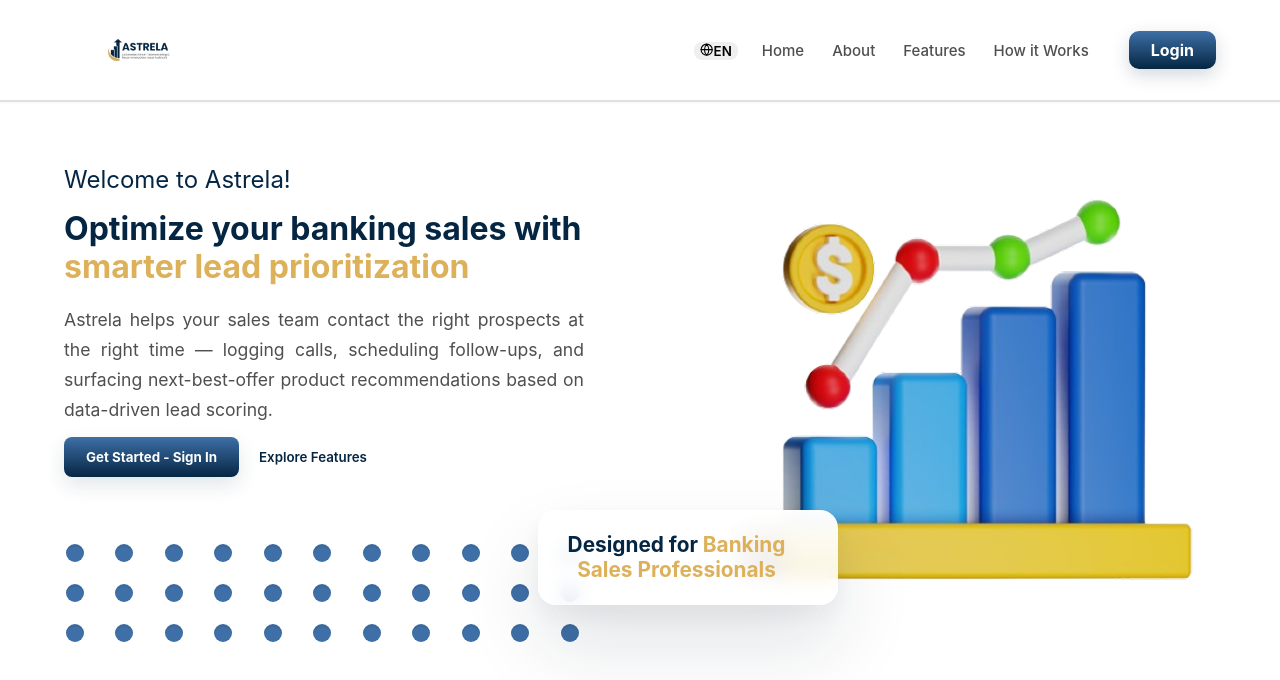
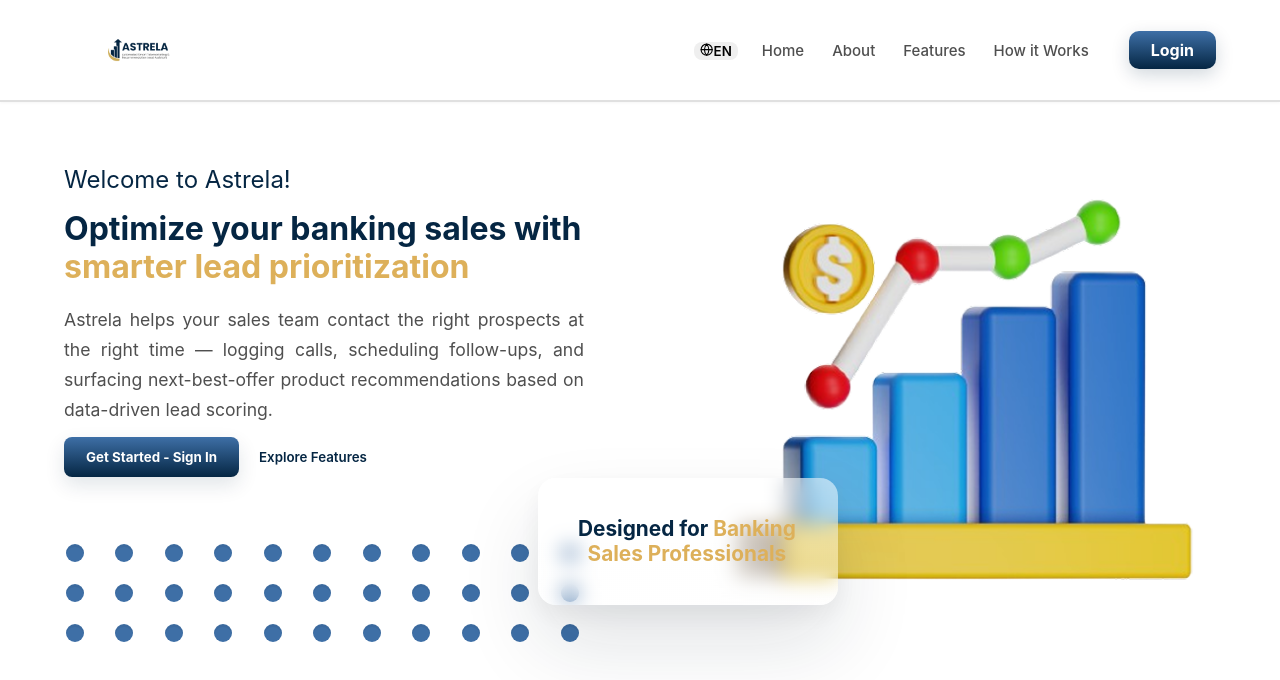
Before and after one commit to KafiRijal/Astrela-app, a React (Vite) app: page / in a window 1280 px wide. Shown: the top 680 px of the page. Built offline with nearby package versions, Linux system fonts and the light colour scheme.

Commit message:
Update Hero

```diff
--- a/src/components/Hero/Hero.module.css
+++ b/src/components/Hero/Hero.module.css
@@ -136,12 +136,12 @@
   left: -27%;
   bottom: 6%;
   width: 300px;
-  padding: 24px 30px;
+  padding: 40px 40px;
   border-radius: 18px;
   background: linear-gradient(
     180deg,
-    rgba(255, 255, 255, 0.98) 0%,
-    rgba(255, 255, 255, 0.85) 60%
+    rgba(255, 255, 255, 0.55) 0%,
+    rgba(255, 255, 255, 0.3) 100%
   );
   backdrop-filter: blur(10px);
   -webkit-backdrop-filter: blur(10px);
@@ -151,19 +151,6 @@
   display: flex;
   align-items: flex-start;
   text-align: center;
-}
-
-.floatingCard::before {
-  content: "";
-  position: absolute;
-  top: -8px;
-  left: -8px;
-  width: 36%;
-  height: 34%;
-  border-top-left-radius: 18px;
-  border-top-right-radius: 30%;
-  pointer-events: none;
-  z-index: 51;
 }
 
 .cardTitle {
```
